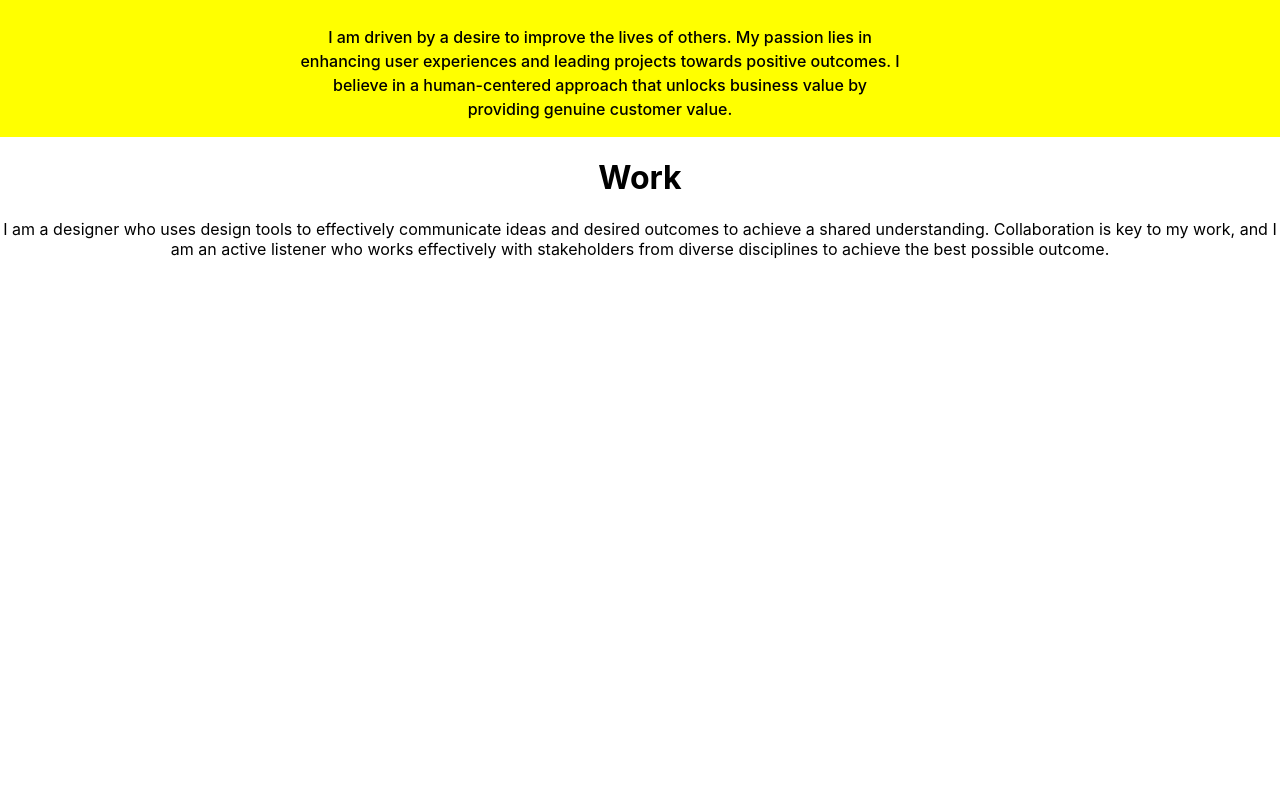
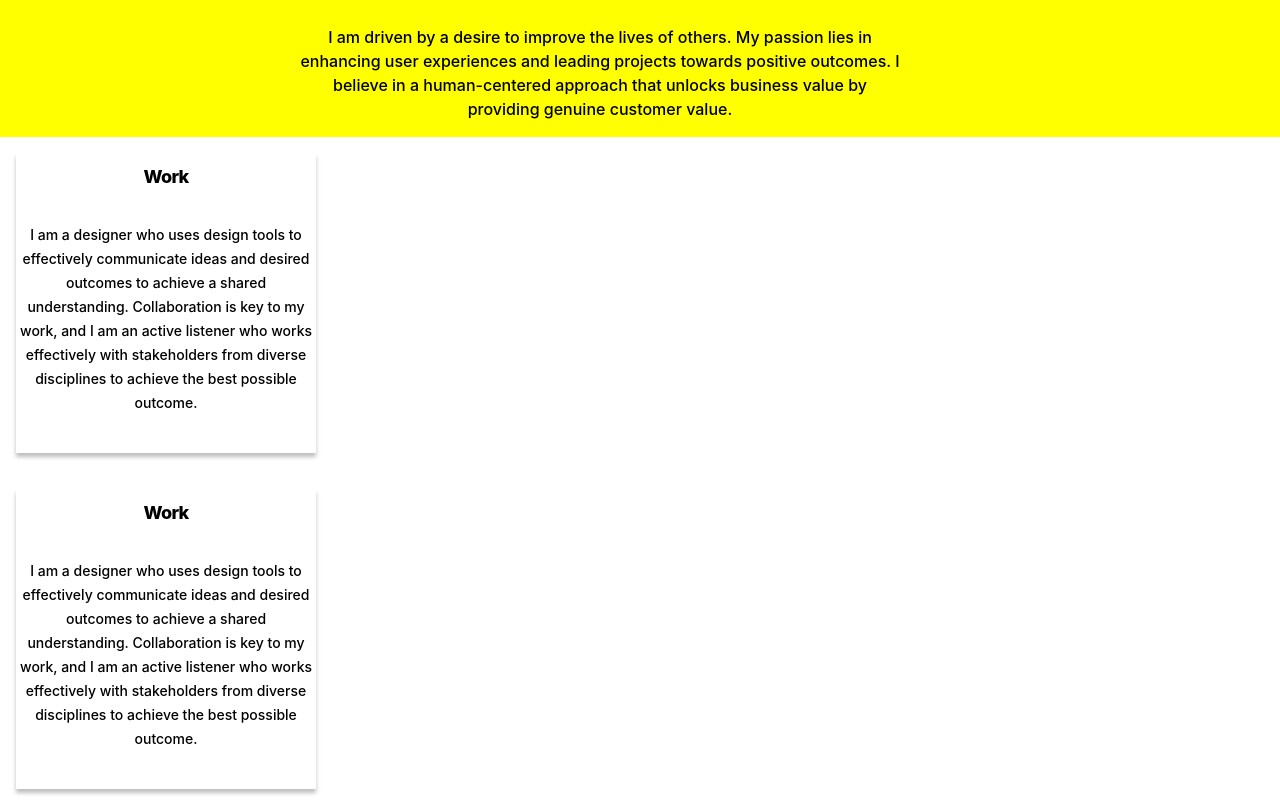
Before and after one commit to Akshat0811hub/new-portfolio, a React (Create React App) app: page / in a window 1280 px wide. Shown: the part 740-1540 px from the top of the page. Before the commit the page ends 1015 px from the top, so only its background shows below. Built offline with nearby package versions, Linux system fonts and the light colour scheme.

Commit message:
made 3 components of work

```diff
--- a/src/components/work/Work.css
+++ b/src/components/work/Work.css
@@ -0,0 +1,61 @@
+.work-main {
+    width: 100%;
+    display: flex;
+    justify-content: space-between;
+    align-items: flex-start;
+    flex-direction: row;
+    margin: 1rem;
+}
+
+/* .work-title {
+    flex: 1;
+    max-width: 180px;
+} */
+
+.work-title h1 {
+    font-family: var(--font-family);
+    font-weight: 800;
+    font-size: 18px;
+    line-height: 24px;
+    letter-spacing: -0.04em;
+    color: black;
+    margin-bottom: 20px;
+}
+
+.work-title  {
+    width: 300px;
+    height: 300px;
+    background: var(--gradient-bar);
+    box-shadow: 0px 4px 4px rgba(0, 0, 0, 0.25);
+    margin-bottom: 0.25rem;
+}
+
+.work-text {
+    flex: 2;
+    max-width: 390px;
+    display: flex;
+}
+
+.work-text p {
+    font-family: var(--font-family);
+    font-weight: 500;
+    font-size: 14px;
+    line-height: 24px;
+    color: var(--color-text);
+}
+
+@media screen and (max-width: 550px) {
+    .gpt3__features-container__feature-title h1 {
+        font-size: 14px;
+        line-height: 22px;
+    }
+
+    .gpt3__features-container_feature-text p {
+        font-size: 12px;
+        line-height: 20px;
+    }
+
+    .gpt3__features-container__feature {
+        margin: 1rem 0;
+    }
+}
--- a/src/components/work/Work.jsx
+++ b/src/components/work/Work.jsx
@@ -1,14 +1,15 @@
-import React from 'react'
-import '../work/Work.css'
-
+import React from "react";
+import "../work/Work.css";
 
 const Work = ({ title, text }) => (
-    <div className="work">
-      <div className="work-title">
-        <h1>{title}</h1>
+  <div className="work-main">
+    <div className="work-title">
+      <h1>{title}</h1>
+      <div className="work-text">
         <p>{text}</p>
       </div>
     </div>
-  );
+  </div>
+);
 
-export default Work
+export default Work;
--- a/src/css/Home.css
+++ b/src/css/Home.css
@@ -1,8 +1,3 @@
-/* *{
-    background-color: magenta;
-} */
-
-
 .main {
     width: 140px;
     height: 140px;
--- /dev/null
+++ b/src/css/Value.css
@@ -0,0 +1,5 @@
+.work-heading{
+    justify-content: center;
+    display: flex;
+    gap: 20px;
+}
--- a/src/pages/Value.jsx
+++ b/src/pages/Value.jsx
@@ -1,19 +1,31 @@
 import React from "react";
 import Values from "../components/value/Values";
 import Work from "../components/work/Work";
+import '../css/Value.css'
 
 const Value = () => (
   <div className="main-value-input">
     <div className="value-heading">
       <Values
         title="Value in the lives of others"
-        text="I am driven by a desire to improve the lives of others. My passion lies in enhancing user  experiences and leading projects towards positive outcomes. I believe in a human-centered approach that unlocks business value by providing genuine customer value."/>
+        text="I am driven by a desire to improve the lives of others. My passion lies in enhancing user  experiences and leading projects towards positive outcomes. I believe in a human-centered approach that unlocks business value by providing genuine customer value." />
     </div>
     <div className="work-heading">
-        <Work
-            title="Work"
-            text= "I am a designer who uses design tools to effectively communicate ideas and desired outcomes to achieve a shared understanding. Collaboration is key to my work, and I am an active listener who works effectively with stakeholders from diverse disciplines to achieve the best possible outcome."/>
+      <Work
+        title="Work"
+        text="I am a designer who uses design tools to effectively communicate ideas and desired outcomes to achieve a shared understanding. Collaboration is key to my work, and I am an active listener who works effectively with stakeholders from diverse disciplines to achieve the best possible outcome."/>
     </div>
+    <div className="work-heading">
+      <Work
+        title="Work"
+        text="I am a designer who uses design tools to effectively communicate ideas and desired outcomes to achieve a shared understanding. Collaboration is key to my work, and I am an active listener who works effectively with stakeholders from diverse disciplines to achieve the best possible outcome."/>
+    </div>
+    <div className="work-heading">
+      <Work
+        title="Work"
+        text="I am a designer who uses design tools to effectively communicate ideas and desired outcomes to achieve a shared understanding. Collaboration is key to my work, and I am an active listener who works effectively with stakeholders from diverse disciplines to achieve the best possible outcome."/>
+    </div>
+
   </div>
 );
 
```
Also changed, not shown: src/components/value/Values.css (+0 -8 lines).
